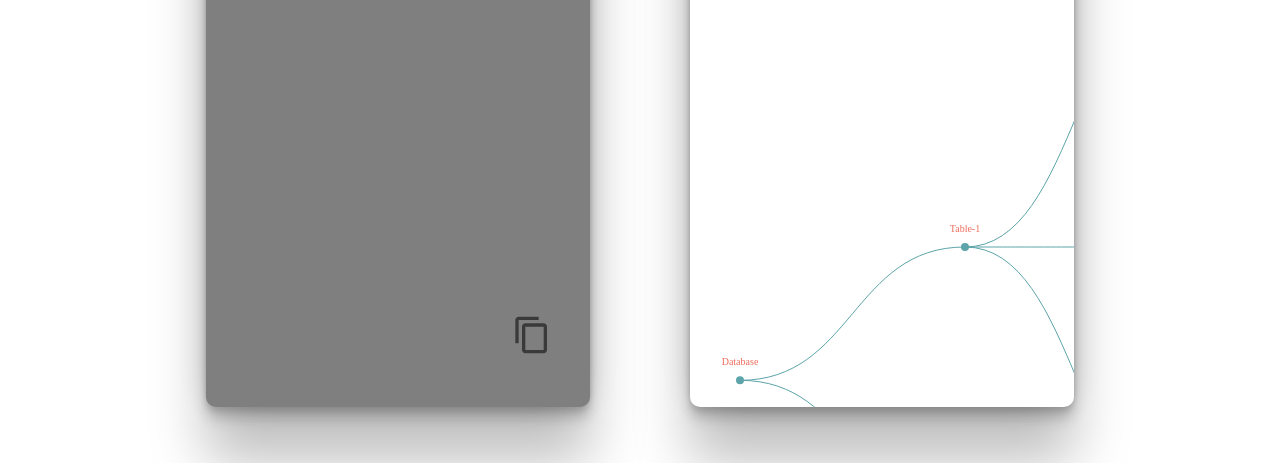
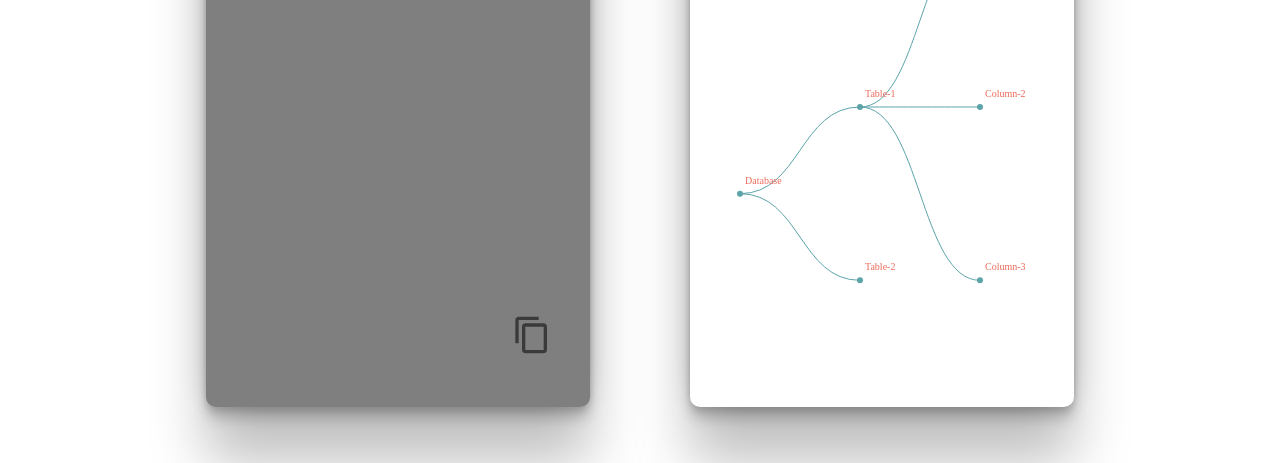
Before and after one commit to oslabs-beta/VisiQL, a React app: page / in a window 1280 px wide. Shown: the part 481-944 px from the top of the page. Built offline with nearby package versions, Linux system fonts and the light colour scheme.

Commit message:
adjustments to visualizer container

```diff
--- a/client/components/Diagram.js
+++ b/client/components/Diagram.js
@@ -9,7 +9,10 @@ const Diagram = ({ data }) => {
     // this is where we select the element where our svg dom element lives
     const svg = select(svgRef.current);
     const root = hierarchy(data);
-    const treeLayout = tree().size([800, 450]); //this can be changed later if made responsive
+    const treeLayout = tree().size([520, 240]); //this can be changed later if made responsive
+    // const treeLayout = tree()
+    //   .nodeSize([15, 50])
+    //   .separation((a,b) => a.depth);
     treeLayout(root);
     const linkGenerator = linkHorizontal()
       .x((node) => node.y + 50)
@@ -20,7 +23,7 @@ const Diagram = ({ data }) => {
       .data(root.descendants())
       .join('circle')
       .attr('class', 'node')
-      .attr('r', 4)
+      .attr('r', 3)
       .attr('fill', '#5ca4a9')
       .attr('cx', (node) => node.y + 50)
       .attr('cy', (node) => node.x);
@@ -33,6 +36,7 @@ const Diagram = ({ data }) => {
       .attr('class', 'link')
       .attr('fill', 'none')
       .attr('stroke', '#5ca4a9')
+      //generation and animation of links
       .attr('d', linkGenerator)
       .attr('stroke-dasharray', function () {
         const length = this.getTotalLength();
@@ -52,33 +56,18 @@ const Diagram = ({ data }) => {
       .join('text')
       .attr('class', 'label')
       .text((node) => node.data.name)
-      .attr('text-anchor', 'middle')
+      .attr('text-anchor', 'beginning')
       .attr('font-size', 10)
       .attr('fill', '#ed6a5a')
-      .attr('x', (node) => node.y + 50)
-      .attr('y', (node) => node.x - 15);
+      .attr('x', (node) => node.y + 55)
+      .attr('y', (node) => node.x - 10);
     // this returns a selection obj. the most imp props are enter, exit, update. enter => represents the dom elements that need to enter the svg to sync data and dom. update(groups) => represents the elements that need to be synced. exit => represents any extra dom elements that need to be removed because there is no data element to connect to it.
-    //   svg
-    //   .selectAll('circle')
-    //   .data(data)
-    //   .join('circle')
-    //   .attr('r', value => value)
-    //   .attr('cx', value => value * 2)
-    //   .attr('cy', value => value * 2)
-    //   .attr('stroke', 'red')
-    // svg
-    // .selectAll('path')
-    // .data([data])
-    // .join('path')
-    // .attr('d', value => myLine(value))
-    // .attr('fill', 'none')
-    // .attr('stroke', 'blue')
+
   }, [data]);
 
   return (
     <div id='diagram'>
       <svg id='tree-svg' ref={svgRef}>
-        {/* the path element draws a line. the d attr is a collection of all the dots along the path  */}
       </svg>
     </div>
   );
--- a/client/scss/_index.scss
+++ b/client/scss/_index.scss
@@ -49,6 +49,7 @@ li {
   gap: 40px;
   align-content: center;
   justify-content: center;
+  overflow: scroll;
 }
 
 #tree-svg {
@@ -94,6 +95,7 @@ li {
   box-shadow: rgba(0, 0, 0, 0.25) 0px 54px 55px,
     rgba(0, 0, 0, 0.12) 0px -12px 30px, rgba(0, 0, 0, 0.12) 0px 4px 6px,
     rgba(0, 0, 0, 0.17) 0px 12px 13px, rgba(0, 0, 0, 0.09) 0px -3px 5px;
+  overflow: scroll;
 }
 
 .schema-vis-container {
```
Also changed, not shown: client/components/VisualizerContainer.js (+0 -22 lines).
